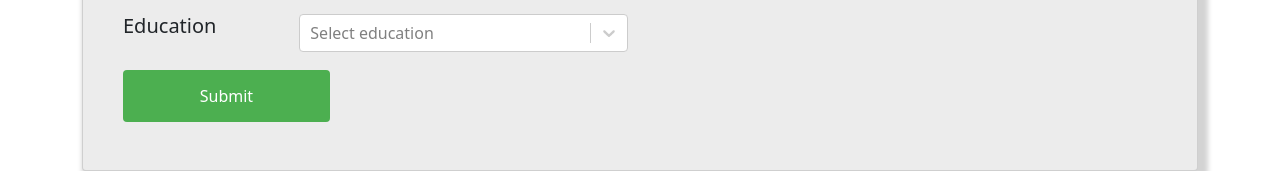
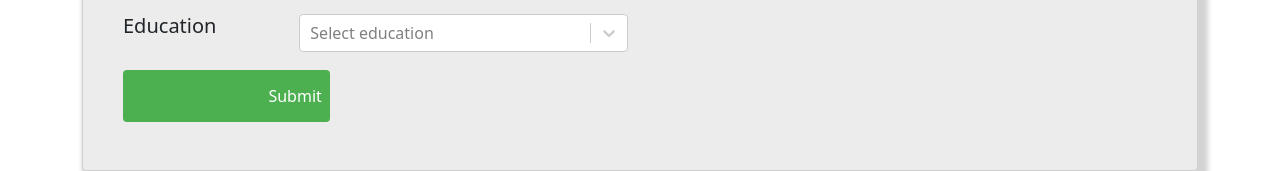
Before and after one commit to ap130141999/Tap-project-1, a React (Create React App) app in the folder client/: page /Form in a window 1280 px wide. Shown: the part 669-840 px from the top of the page. Built offline with nearby package versions, Linux system fonts and the light colour scheme; no server answers.

Commit message:
submit button on right

```diff
--- a/client/src/components/formButtons.js
+++ b/client/src/components/formButtons.js
@@ -11,7 +11,7 @@ const FormButtons = (props) => {
         onClick={buttonClick}
         type="submit"
         color="primary"
-        className="text-center"
+        className="text-center d-flex justify-content-end"
         style={{
           width: "20%",
           background: "#4CAF50",
```
